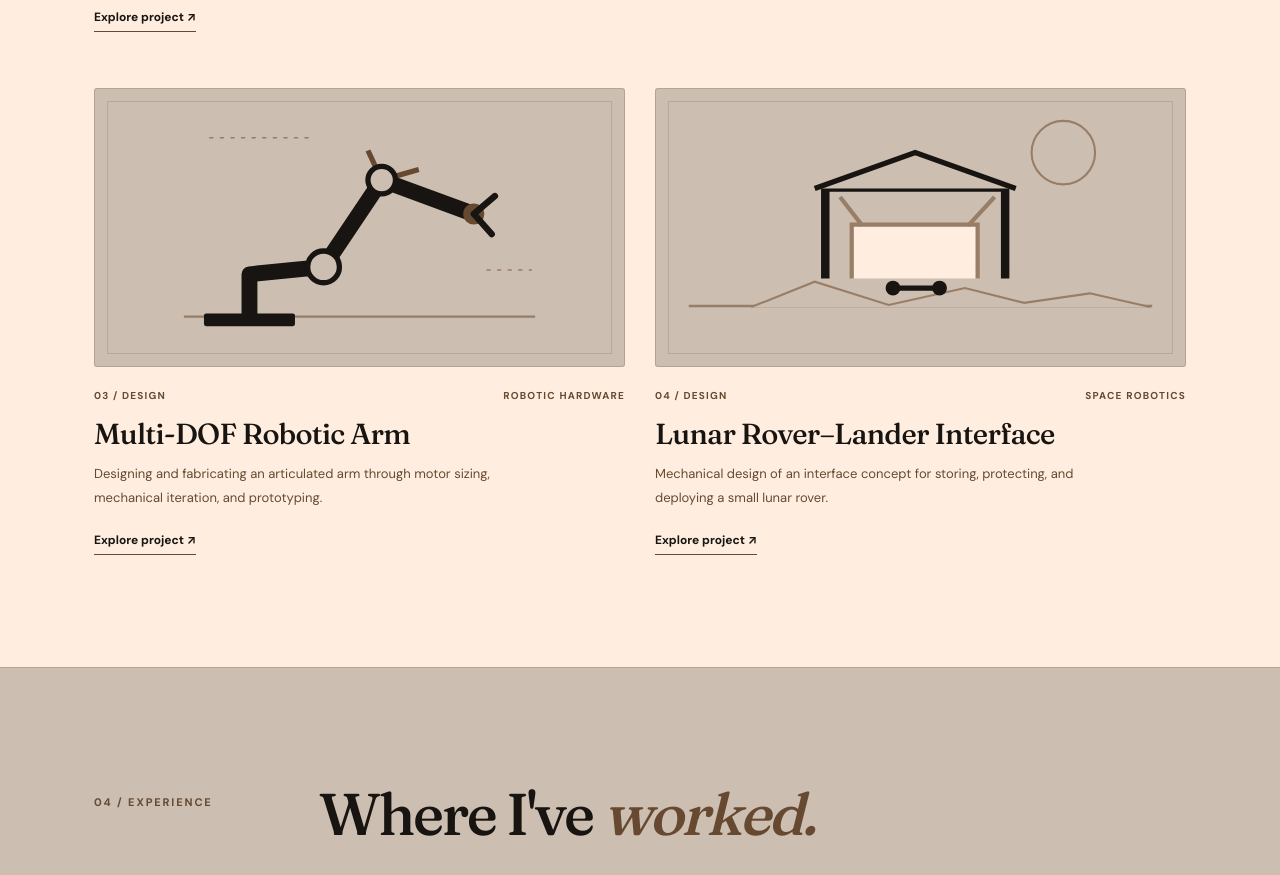
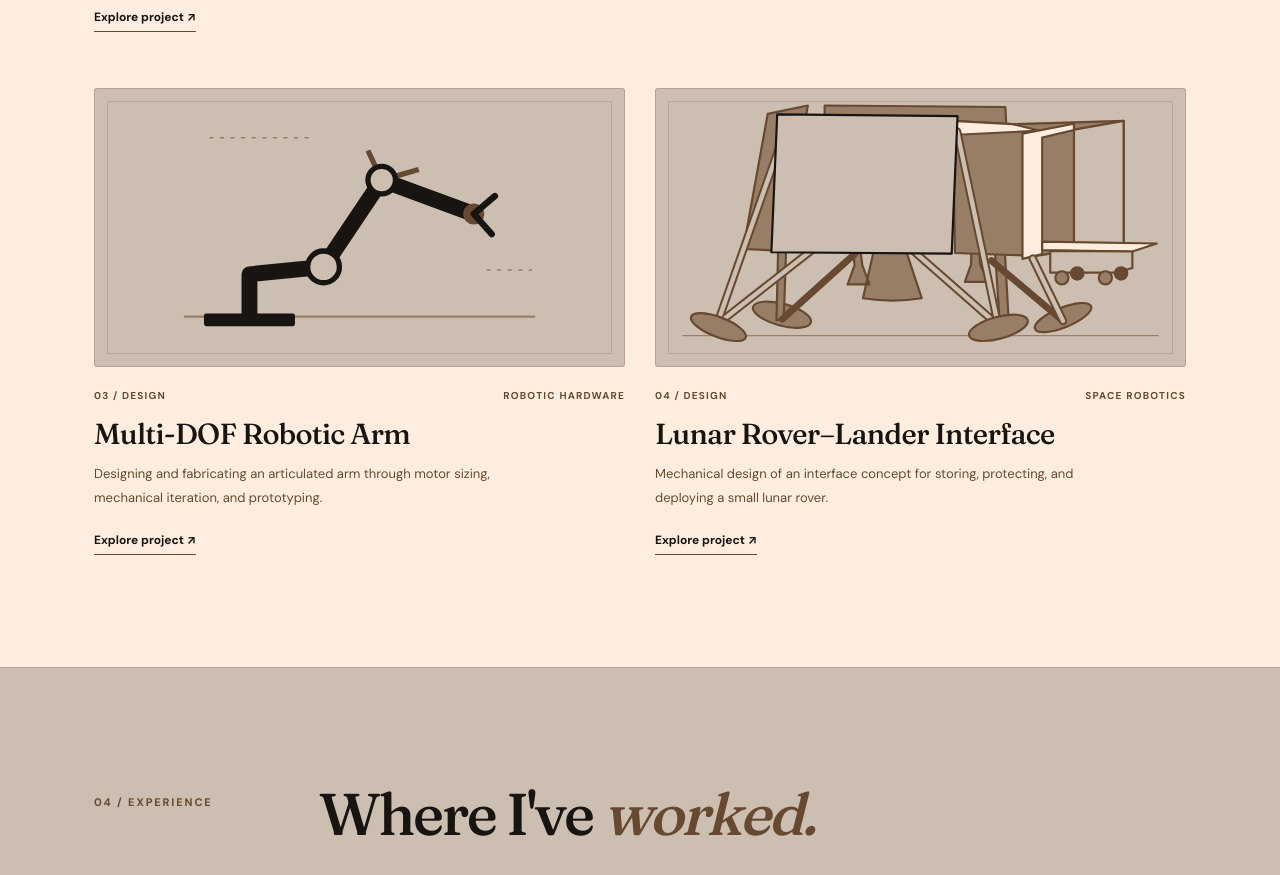
Before and after one commit to cobiorae-ai/cobiora.portfolio, a plain HTML site: page index.html in a window 1280 px wide. Shown: the part 3550-4425 px from the top of the page. Drawn offline with Linux system fonts and the light colour scheme.

Commit message:
moonranger edited

```diff
--- a/index.html
+++ b/index.html
@@ -454,16 +454,51 @@
               data-photo-fit="contain"
             >
               <svg viewBox="0 0 500 260" aria-hidden="true">
-                <circle cx="385" cy="59" r="30" fill="none" stroke="var(--taupe)" stroke-width="2"></circle>
-                <path d="M31 204h438" stroke="var(--taupe)" stroke-width="2.5"></path>
-                <path d="M90 205l60-24 70 22 72-16 56 14 62-9 57 13" fill="var(--stone)" stroke="var(--taupe)" stroke-width="2"></path>
-                <path d="M160 178V92h170v86" fill="none" stroke="var(--black)" stroke-width="8" stroke-linejoin="round"></path>
-                <path d="M150 93l95-34 95 34" fill="var(--stone)" stroke="var(--black)" stroke-width="5"></path>
-                <path d="M185 178v-51h119v51" fill="var(--peach)" stroke="var(--taupe)" stroke-width="4"></path>
-                <path d="M195 128l-21-27M295 128l25-27" stroke="var(--taupe)" stroke-width="4"></path>
-                <path d="M224 187h44" stroke="var(--black)" stroke-width="5" stroke-linecap="round"></path>
-                <circle cx="224" cy="187" r="7" fill="var(--black)"></circle>
-                <circle cx="268" cy="187" r="7" fill="var(--black)"></circle>
+                <path d="M25 232H475" stroke="var(--taupe)" stroke-width="1.2"></path>
+                <g transform="translate(19 0) scale(.345)" stroke="var(--brown)" stroke-width="6"
+                  stroke-linecap="round" stroke-linejoin="round">
+                  <!-- Rear landing gear and engine bells. -->
+                  <g fill="var(--taupe)">
+                    <ellipse cx="290" cy="615" rx="82" ry="30" transform="rotate(15 290 615)"></ellipse>
+                    <ellipse cx="1060" cy="623" rx="83" ry="27" transform="rotate(-22 1060 623)"></ellipse>
+                    <path d="M280 418L302 418L295 625L275 630Z M873 430L900 430L911 630L886 631Z"></path>
+                    <path d="M484 435H505L510 479L530 532H470L489 479Z
+                      M543 434H628L673 570Q593 583 512 570Z
+                      M809 438H830L833 478L854 525H791L808 478Z"></path>
+                  </g>
+                  <path d="M291 627L490 448M1060 632L864 467" fill="none" stroke-width="19"></path>
+
+                  <!-- Lander body and the open rover bay. -->
+                  <path d="M407 42L902 46L905 103H407Z M251 65L361 42L290 440L184 435Z"
+                    fill="var(--taupe)"></path>
+                  <path d="M758 84L923 93L1226 84V416L986 454L764 446Z" fill="var(--taupe)"></path>
+                  <path d="M758 84L922 93L996 111L771 122Z" fill="var(--peach)"></path>
+                  <path d="M1090 108L1226 84V421L1090 427Z" fill="var(--stone)"></path>
+                  <path d="M949 119L1090 92L1090 109L1003 130V449L949 462Z" fill="var(--peach)"></path>
+                  <path d="M1003 415L1317 420L1250 442L1003 438Z" fill="var(--peach)"></path>
+                  <path d="M1025 440L1250 442L1250 487L1204 500H1025Z" fill="var(--stone)"></path>
+                  <g fill="var(--brown)">
+                    <circle cx="1099" cy="502" r="17"></circle>
+                    <circle cx="1219" cy="502" r="17"></circle>
+                  </g>
+                  <g fill="var(--taupe)">
+                    <circle cx="1057" cy="514" r="18"></circle>
+                    <circle cx="1176" cy="514" r="18"></circle>
+                  </g>
+
+                  <!-- Main panel, forward struts, and landing pads. -->
+                  <g fill="none">
+                    <path d="M281 161L112 642L380 432M770 113L882 644L645 436M977 461L1060 632"
+                      stroke="var(--brown)" stroke-width="23"></path>
+                    <path d="M281 161L112 642L380 432M770 113L882 644L645 436M977 461L1060 632"
+                      stroke="var(--stone)" stroke-width="12"></path>
+                  </g>
+                  <path d="M277 66L771 71L755 448L261 444Z" fill="var(--stone)" stroke="var(--black)"></path>
+                  <g fill="var(--taupe)">
+                    <ellipse cx="116" cy="649" rx="80" ry="27" transform="rotate(21 116 649)"></ellipse>
+                    <ellipse cx="883" cy="651" rx="83" ry="30" transform="rotate(-15 883 651)"></ellipse>
+                  </g>
+                </g>
               </svg>
             </div>
             <div class="project-meta">
```
Also changed, not shown: assets/projects/moonranger-reference.png (added).
